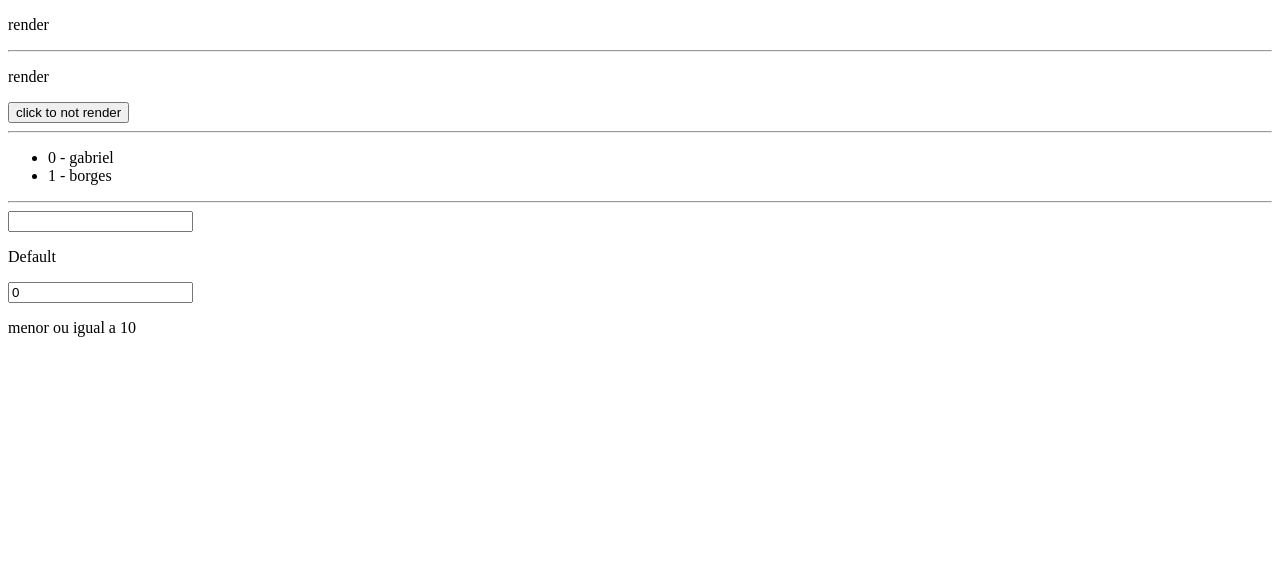
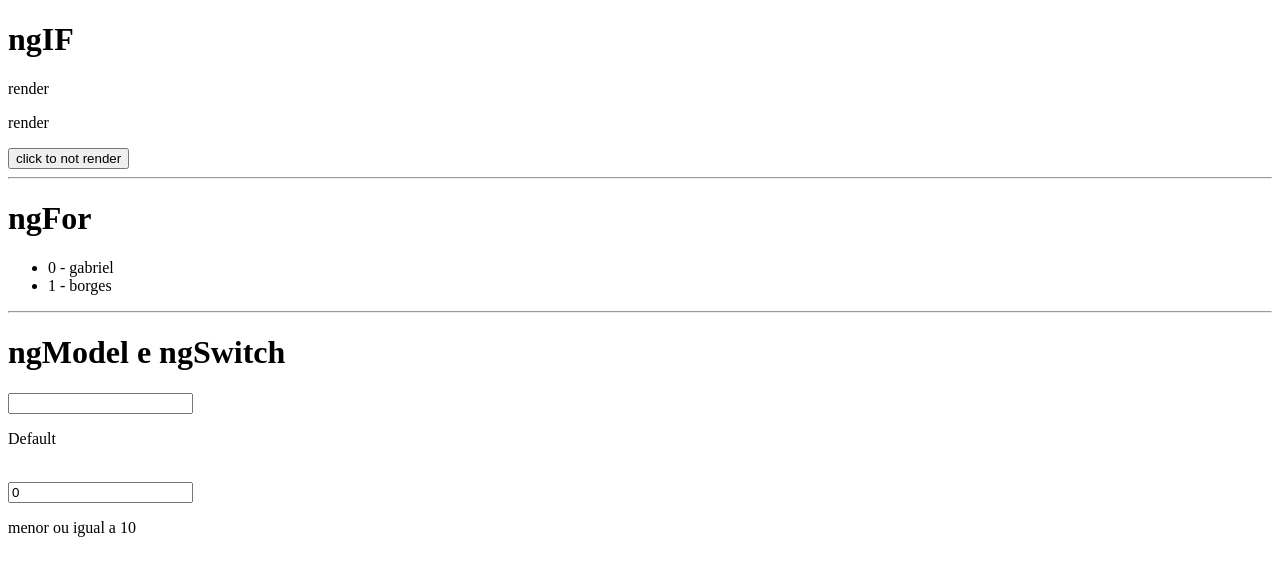
Before and after one commit to gabrielborgesc/angular-app, an Angular app: page / in a window 1280 px wide. Shown: the top 576 px of the page. Built offline with nearby package versions, Linux system fonts and the light colour scheme.

Commit message:
pos aula 24, organizando

```diff
--- a/src/app/diretivas-estruturais/diretivas-estruturais.component.html
+++ b/src/app/diretivas-estruturais/diretivas-estruturais.component.html
@@ -1,10 +1,11 @@
+<h1>ngIF</h1>
+
 <p *ngIf="render; else elseRender" >{{renderedPhrase}}</p>
 
 <ng-template #elseRender>
     <p>{{notRenderedPhrase}}</p>
 </ng-template>
 
-<hr>
 
 <p *ngIf="clickRender" >{{renderedPhrase}}</p>
 <p *ngIf="!clickRender" >{{notRenderedPhrase}}</p>
@@ -13,12 +14,16 @@
 
 <hr>
 
+<h1>ngFor</h1>
+
 <ul>
         <li *ngFor="let item of list; let i = index" > {{i}} - {{ item.nome }}</li>
 </ul>
 
 
 <hr>
+
+<h1>ngModel e ngSwitch</h1>
 
 <input type="text" [(ngModel)]="switchVar" >
 <div [ngSwitch]="switchVar">
@@ -34,6 +39,8 @@
         Default
     </p>
 
+<br>
+
 </div>
 
 <input type="number" [(ngModel)]="ngSwitchTestCompareVar" >
```
